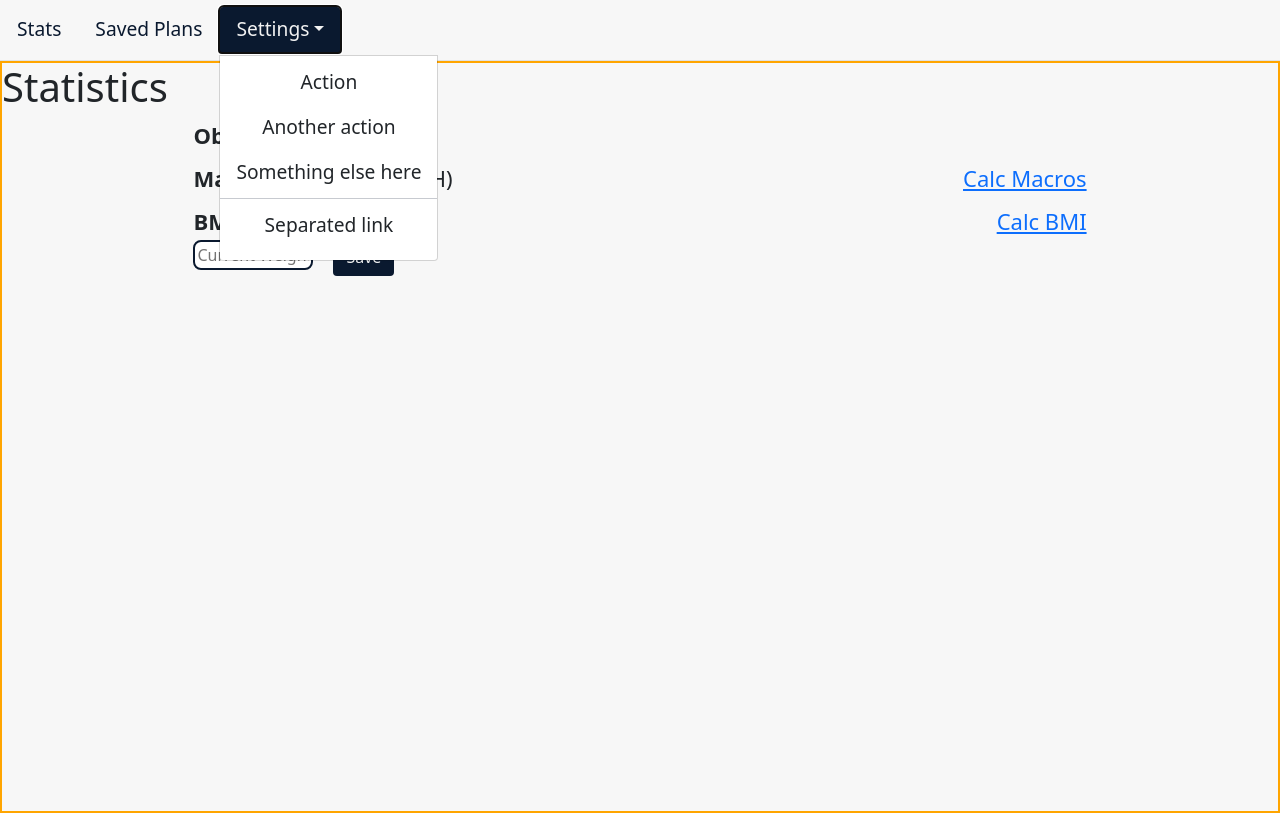
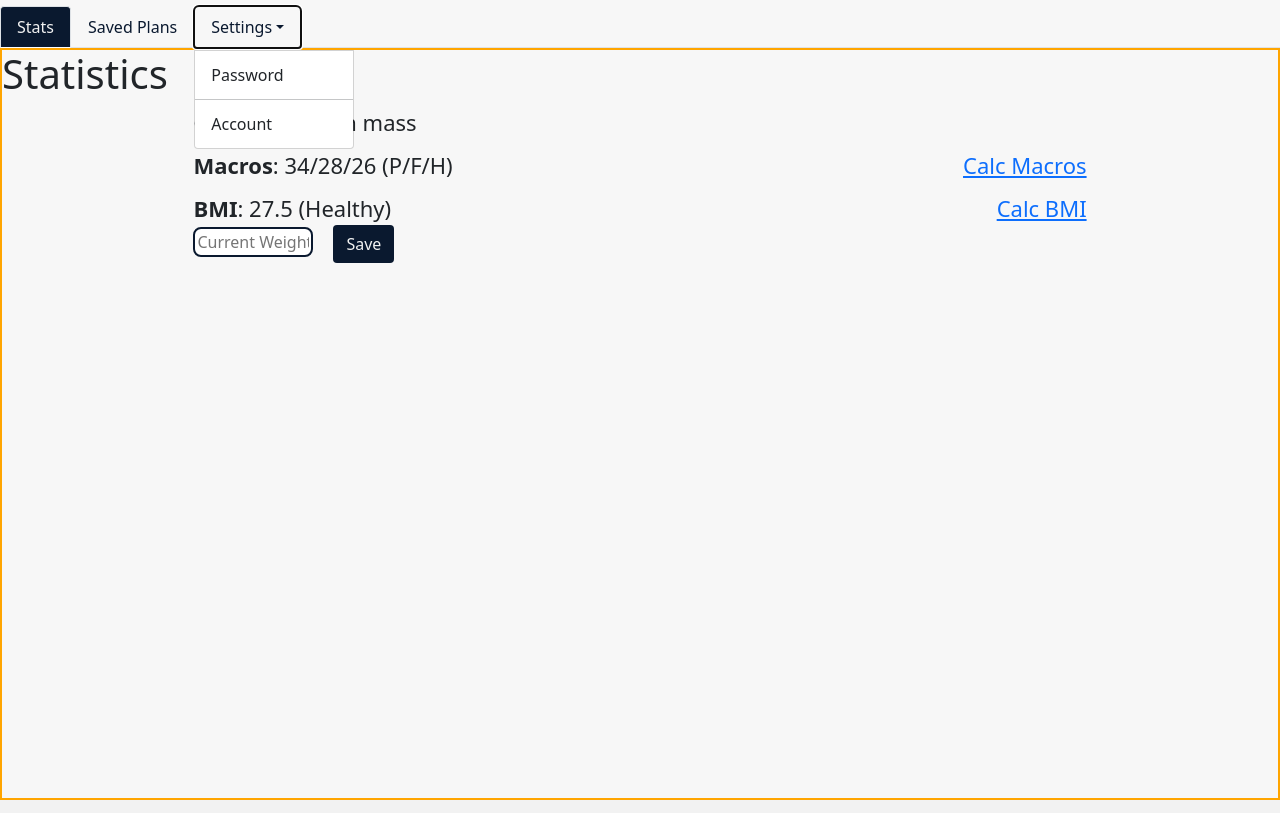
Before and after one commit to AfonsoLob/Built-Different, a Flask app: page /profile in a window 1280 px wide, after a click on "Settings". Shown: the part 376-1189 px from the top of the page. Run offline with Flask 3, Linux system fonts and the light colour scheme; a user stored in the database is signed in; some libraries are stand-ins or nearby versions.

Commit message:
Profile Development

```diff
--- /dev/null
+++ b/website/static/css/base.css
@@ -0,0 +1,11 @@
+html{
+    width: 100%;
+    height: 100%;
+}
+body{
+    width: 100%;
+    height: 100%;
+    background-color: hsl(0, 0%, 97%);
+    /* background: linear-gradient(135deg, hsl(0, 0%, 97%) 0%, hsl(0, 0%, 95%) 50%, hsl(0, 0%, 91%) 100%);
+    background: -webkit-linear-gradient(135deg, hsl(0, 0%, 97%) 0%, hsl(0, 0%, 95%) 50%, hsl(0, 0%, 91%) 100%); */
+}
--- a/website/static/css/profile.css
+++ b/website/static/css/profile.css
@@ -17,14 +92,17 @@
     height: 94vh;
 }
 
+.content:not(.is-selected){
+    display: none !important;
+}
 
-/* Box */
-.profile-stats{
+/* Stats Box */
+#profile-stats{
     display: flex;
     flex-direction: column;
     justify-content: center;
 }
-.stats-box{
+.inner-box{
     width: 70%;
     align-self: center;
 }
--- a/website/static/javascript/profile.js
+++ b/website/static/javascript/profile.js
@@ -2,16 +2,35 @@ let submit_btn = document.getElementById('get-weight');
 let navLinks = document.getElementsByClassName('nav-link');
 let linksArray = Array.from(navLinks);
 
-// submit_btn.addEventListener('click', function(){
-//     let weight = document.getElementById('weight').value;
-//     document.getElementById('graph').innerHTML = weight;
-// })
-
+submit_btn.addEventListener('click', function(){
+    let weight = document.getElementById('weight').value;
+    document.getElementById('graph').innerHTML = weight;
+})
 linksArray.forEach(link => {
-    link.addEventListener('click', function(){
-        if(!link.classList.contains('active') && link.id != 'settings'){
-            document.querySelector('.nav-link.active').classList.toggle('active');
-            link.classList.toggle('active');
-        }
-    })
+    if(link.id != 'settings'){ // link is not settings
+        link.addEventListener('click', function(){
+            if(!link.classList.contains('active')){
+                document.querySelector('.nav-link.active').classList.toggle('active');
+                link.classList.toggle('active');
+                let target = link.getAttribute('data-target');
+                document.querySelector('.content.is-selected').classList.toggle('is-selected');
+                let elTarget = document.getElementById(target);
+                elTarget.classList.toggle('is-selected');
+            }
+        })
+    }
+    else{ // link is settings
+        let settingsLinks = document.getElementsByClassName('dropdown-item');
+        let settingsArray = Array.from(settingsLinks);
+        settingsArray.forEach(link => {
+            link.addEventListener('click', function(){
+                document.querySelector('.nav-link.active').classList.toggle('active');
+                document.getElementById('settings').classList.toggle('active');
+                let target = link.getAttribute('data-target');
+                document.querySelector('.content.is-selected').classList.toggle('is-selected');
+                let elTarget = document.getElementById(target);
+                elTarget.classList.toggle('is-selected');
+            })
+        })
+    }
 });
--- a/website/templates/base.html
+++ b/website/templates/base.html
@@ -21,12 +21,14 @@
     <link href="https://cdn.jsdelivr.net/npm/bootstrap@5.0.2/dist/css/bootstrap.min.css" rel="stylesheet" integrity="sha384-EVSTQN3/azprG1Anm3QDgpJLIm9Nao0Yz1ztcQTwFspd3yD65VohhpuuCOmLASjC" crossorigin="anonymous">
     {% block head %}{% endblock %}
     <title>{% block title %}Built Different{% endblock %}</title>
+    <!-- Custom CSS -->
+    <link rel="stylesheet" href=" {{ url_for('static', filename='css/base.css') }}">
 </head>
 <body>
     <!-- Navbar -->
     <nav class="navbar">
         <div class="navbar-start">
-          <a class="navbar-item" id="logo" href="#">
+          <a class="navbar-item" id="logo" href="/">
             <img src="logo.png" alt="Logo">
           </a>
           <a class="navbar-item" id="profile" href="/profile">My Profile</a>
--- a/website/templates/login.html
+++ b/website/templates/login.html
@@ -21,7 +21,7 @@
     rel="stylesheet"
     />
     <!-- Custom CSS -->
-    <link rel="stylesheet" href="{{ url_for('static', filename='css/styles.css') }}">
+    <link rel="stylesheet" href="{{ url_for('static', filename='css/auth.css') }}">
 </head>
 <body>
     <section class="gradient-custom">
--- a/website/templates/profile.html
+++ b/website/templates/profile.html
@@ -1,34 +1,32 @@
 {% extends "base.html" %}
 {% block title %}Profile{% endblock %}
 {% block head %}
-    <link rel="stylesheet" href="{{url_for('static', filename='css/styles.css')}}">
     <link rel="stylesheet" href="{{url_for('static', filename='css/profile.css')}}">
 {% endblock %}
 {% block body %}
     <h1>{{username}}'s profile</h1>
     <ul class="nav nav-tabs">
         <li class="nav-item">
-          <a class="nav-link active" aria-current="page" href="#">Stats</a>
+          <a class="nav-link active" data-target="profile-stats" aria-current="page" href="#">Stats</a>
         </li>
         <li class="nav-item">
-          <a class="nav-link" href="#">Saved Plans</a>
+          <a class="nav-link" data-target="profile-plans" href="#">Saved Plans</a>
         </li>
         <li class="nav-item dropdown">
-            <a class="nav-link dropdown-toggle" data-bs-toggle="dropdown" href="#" role="button" aria-expanded="false">Settings</a>
+            <a class="nav-link dropdown-toggle" id="settings" data-bs-toggle="dropdown" href="#" role="button" aria-expanded="false">Settings</a>
             <ul class="dropdown-menu">
-              <li><a class="dropdown-item" href="#">Action</a></li>
-              <li><a class="dropdown-item" href="#">Another action</a></li>
-              <li><a class="dropdown-item" href="#">Something else here</a></li>
+              <li><a class="dropdown-item" data-target="profile-password" href="#">Password</a></li>
               <li><hr class="dropdown-divider"></li>
-              <li><a class="dropdown-item" href="#">Separated link</a></li>
+              <li><a class="dropdown-item" data-target="profile-account" href="#">Account</a></li>
             </ul>
           </li>
       </ul>
 
     <div class="profile-box">
-        <div class="profile-stats is-active">
+        <!-- Statistics -->
+        <div class="content is-selected" id="profile-stats">
             <h1>Statistics</h1>
-            <div class="stats-box">
+            <div class="inner-box">
                 <div class="inner-stats">
                     <div class="statistic"><span><strong>Objective</strong>: Gain mass</span></div>
                     <div class="statistic">
@@ -44,6 +42,28 @@
                 <div id="graph"></div>
             </div>
         </div>
+        <!-- Plans -->
+        <div class="content" id="profile-plans">
+            <h1>Saved Plans</h1>
+            <div class="inner-box">
+                <button class="btn-plan">Abs</button>
+                <button class="btn-plan">Chest</button>
+            </div>
+        </div>
+        <!-- Settings -->
+        <div class="content" id="profile-password">
+            <div>Change Password</div>
+            <div>Current Password</div>
+            <div>New Password</div>
+            <div>Repeat Password</div>
+        </div>
+        <div class="content" id="profile-account">
+            <h1>Account Settings</h1>
+            <div class="inner-box">
+                <div>Settings 1</div>
+                <div>Settings 2</div>
+            </div>
+        </div>
     </div>
 
     <script src="{{url_for('static', filename='javascript/profile.js')}}"></script>
--- a/website/templates/sign_up.html
+++ b/website/templates/sign_up.html
@@ -21,7 +21,7 @@
     rel="stylesheet"
     />
     <!-- Custom CSS -->
-    <link rel="stylesheet" href="{{ url_for('static', filename='css/styles.css') }}">
+    <link rel="stylesheet" href="{{ url_for('static', filename='css/auth.css') }}">
 </head>
 <body>
     <section class="gradient-custom">
```
Also changed, not shown: other parts of website/static/css/profile.css (+76 -1 lines), tarefas.txt (+7 -0 lines), website/static/css/auth.css (added, +120 -0 lines), website/static/css/styles.css (+0 -130 lines).
